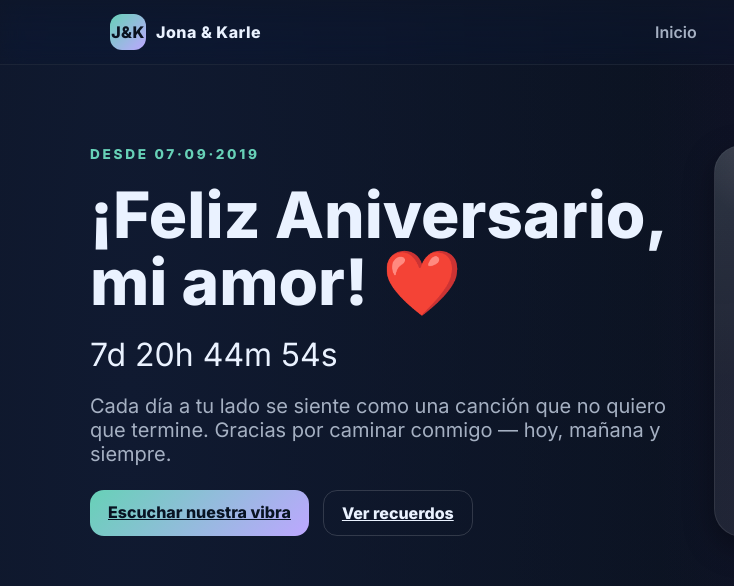
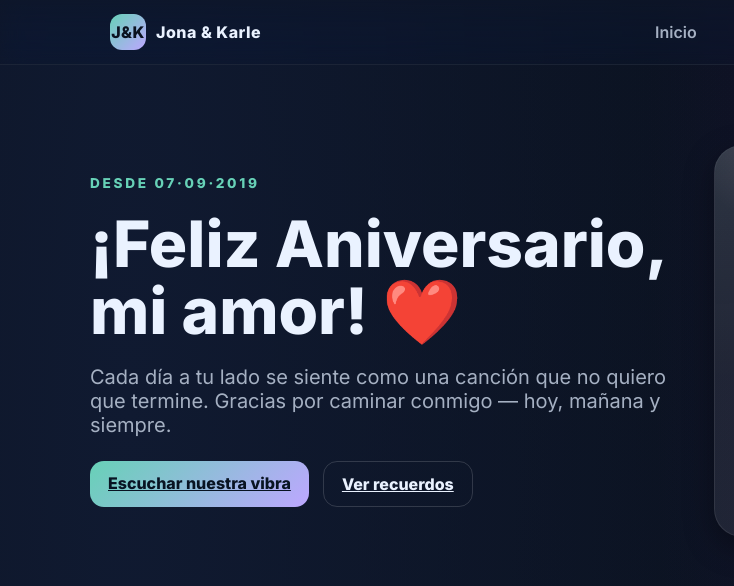
Before and after one commit to Jonithinx/JyK, a plain HTML site: page index.html in a window 1280 px wide. Shown: the top 586 px of the page, 0-734 px from the left. Drawn offline with Linux system fonts and the light colour scheme.

Commit message:
Update index.html

```diff
--- a/index.html
+++ b/index.html
@@ -194,73 +194,5 @@
 
   <!-- JS -->
   <script src="script.js"></script>
-  <script>
-// ===========================
-// PLAN DE HYPE & REVEAL
-// ===========================
-
-// Elemento que vamos a usar para mostrar mensajes y contador
-const heroTitle = document.querySelector('.hero .title');
-const heroSubtitle = document.querySelector('.hero .subtitle');
-
-// Fecha objetivo
-const targetDate = new Date("Sep 7, 2025 00:00:00").getTime();
-
-// Función para actualizar el contador y mensajes
-function updateHype() {
-  const now = new Date().getTime();
-  const diff = targetDate - now;
-
-  // Mensajes por fecha
-  const today = new Date();
-  const mmdd = ("0" + (today.getMonth()+1)).slice(-2) + "-" + ("0" + today.getDate()).slice(-2);
-
-  let hint = "";
-  if(mmdd === "08-31") hint = "Algo especial viene pronto… 👀";
-  else if(mmdd === "09-01") hint = "Algo solo para ti ✨";
-  else if(mmdd === "09-02") hint = "Nuestra historia apenas empieza… 💌";
-  else if(mmdd === "09-03") hint = "Un pequeño secreto se revela 🌹";
-  else if(mmdd === "09-04") hint = "Ya casi, mi amor… 💖";
-  else if(mmdd === "09-05") hint = "Prepárate, amor… ⏳";
-  else if(mmdd === "09-06") hint = "Mañana lo descubrirás 💫";
-
-  // Mostrar mensaje solo si hay hint
-  if(hint) heroSubtitle.textContent = hint;
-
-  // Countdown
-  let countdownText = "";
-  if(diff <= 0){
-    countdownText = "💖 Hoy es nuestro día 💖";
-    heroTitle.textContent = "¡Sorpresa, Karleny! 🎉";
-    heroSubtitle.textContent = "Todo lo que preparé para vos está aquí abajo 👇";
-    // Revelar contenido especial: destapamos el sobre/fotos/playlist
-    document.getElementById('futureCard').style.display = "block";
-  } else {
-    const days = Math.floor(diff / (1000*60*60*24));
-    const hours = Math.floor((diff % (1000*60*60*24))/(1000*60*60));
-    const mins = Math.floor((diff % (1000*60*60))/(1000*60));
-    const secs = Math.floor((diff % (1000*60))/1000);
-    countdownText = `${days}d ${hours}h ${mins}m ${secs}s`;
-  }
-
-  // Creamos o actualizamos el contador
-  let countdownDiv = document.getElementById("hypeCountdown");
-  if(!countdownDiv){
-    countdownDiv = document.createElement("div");
-    countdownDiv.id = "hypeCountdown";
-    countdownDiv.style.fontSize = "2rem";
-    countdownDiv.style.margin = "20px 0";
-    heroTitle.parentNode.insertBefore(countdownDiv, heroTitle.nextSibling);
-  }
-  countdownDiv.textContent = countdownText;
-}
-
-// Inicial
-updateHype();
-// Actualizar cada 1 segundo
-setInterval(updateHype, 1000);
-</script>
-
-
 </body>
 </html>
```
